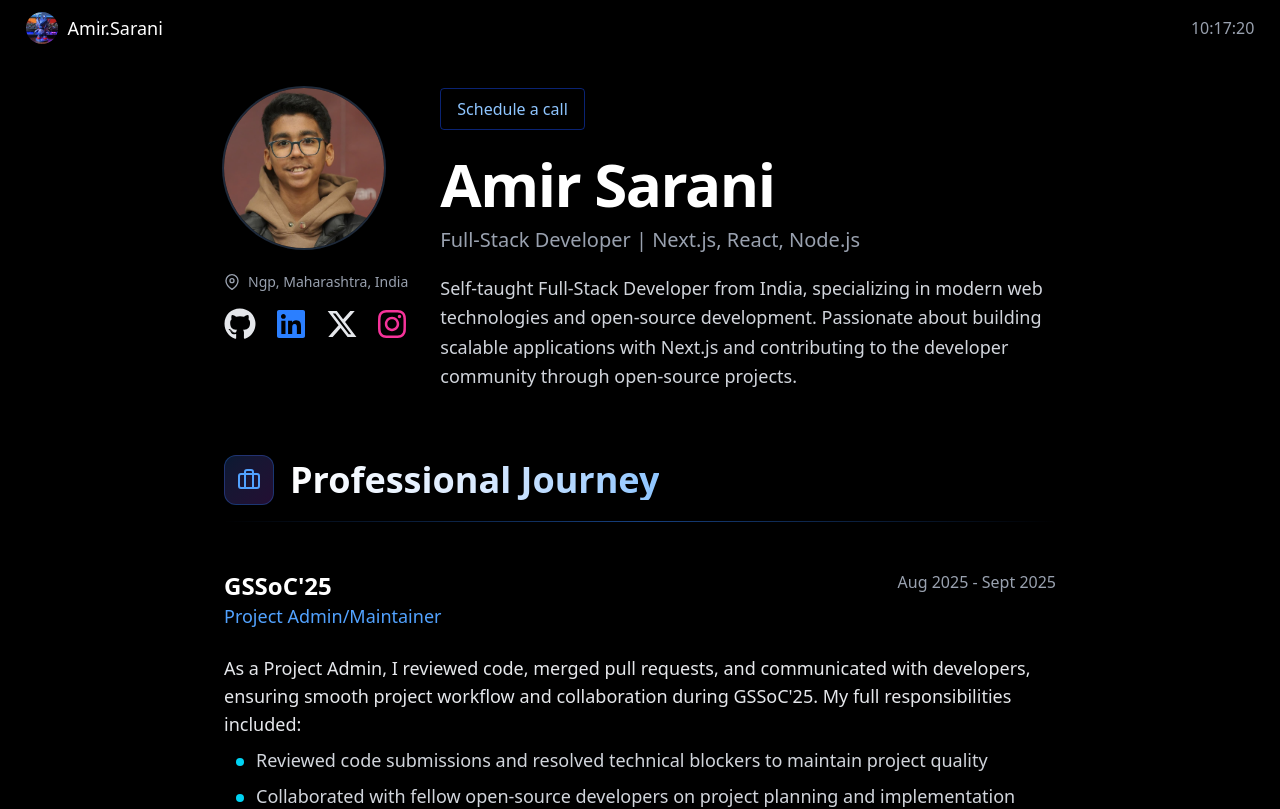
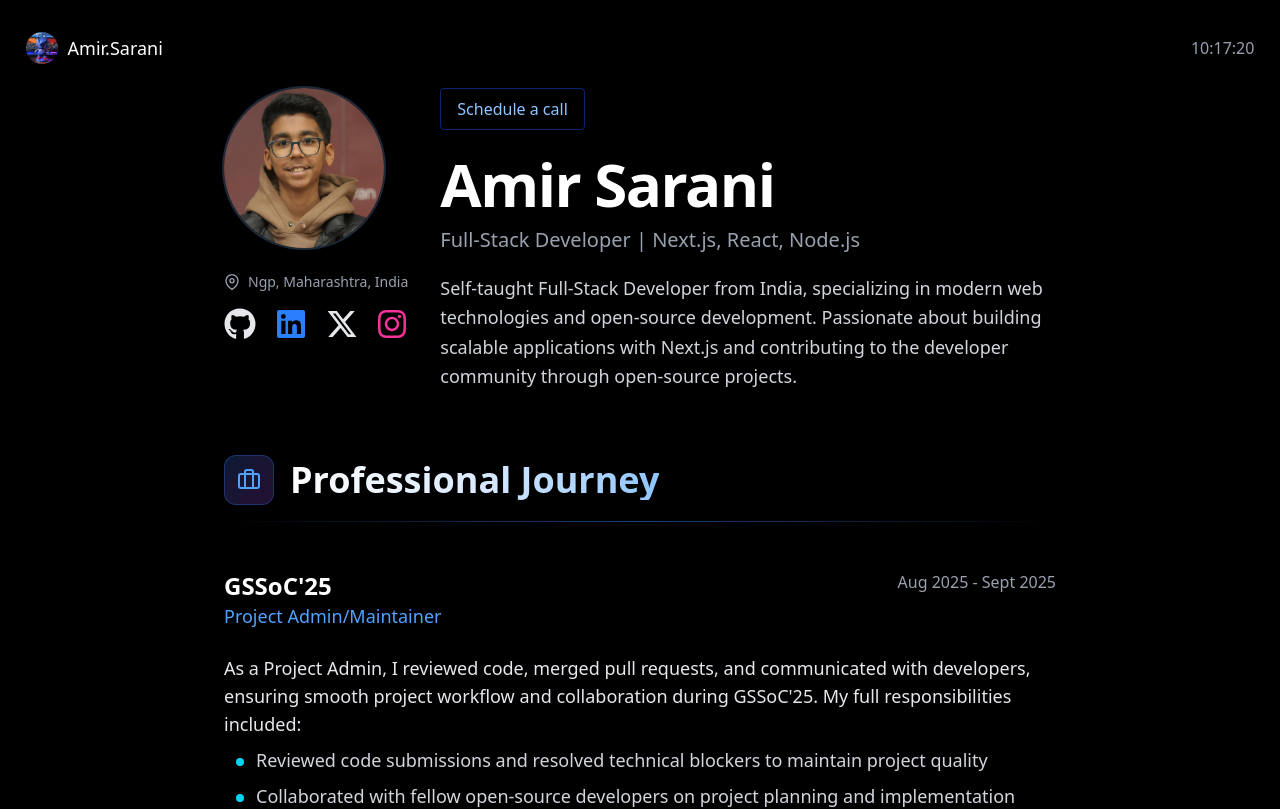
Before and after one commit to AmirSarani/AmirSarani_Portfolio, a Next.js app: page / in a window 1280 px wide. Shown: the top 809 px of the page. Built offline with nearby package versions, Linux system fonts and the light colour scheme.

Commit message:
fix header animition

```diff
--- a/components/Header.tsx
+++ b/components/Header.tsx
@@ -1,11 +1,20 @@
+"use client";
+
 import Link from "next/link";
 import logo from "@/public/logo.webp";
 import Image from "next/image";
 import Clock from "@/app/components/Clock";
+import { motion } from "motion/react";
 
 const Header = () => {
   return (
-    <div className="w-full h-[56px]  flex justify-center items-center sticky ">
+    <motion.div
+      initial={{ opacity: 0, y: 0 }}
+      whileInView={{ opacity: 1, y: 20 }}
+      transition={{ duration: 0.5, ease: "easeOut" }}
+      viewport={{ once: true, amount: 0.3 }}
+      className="w-full h-[56px]  flex justify-center items-center sticky "
+    >
       <div className="w-[96%] h-[36px]  flex justify-between items-center">
         <Link
           href=""
@@ -25,7 +34,7 @@ const Header = () => {
           <Clock />
         </div>
       </div>
-    </div>
+    </motion.div>
   );
 };
 
```
